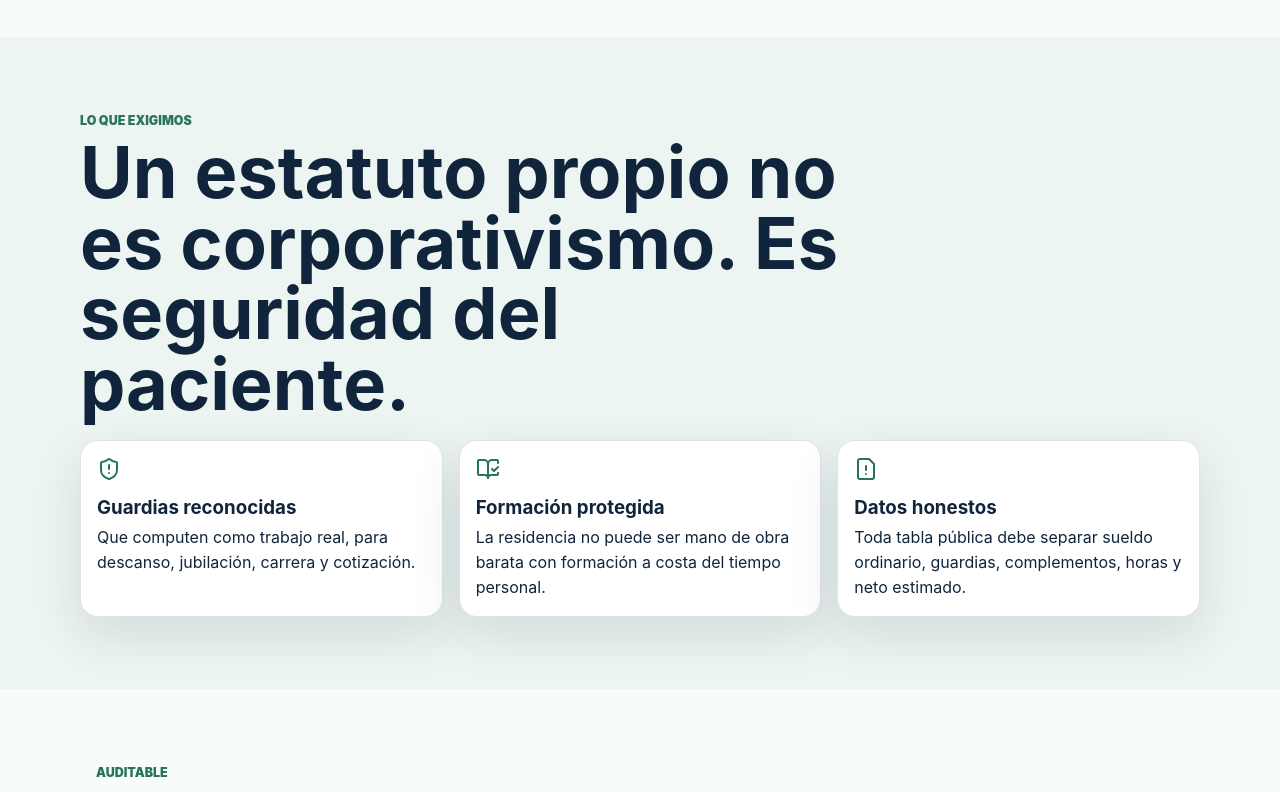
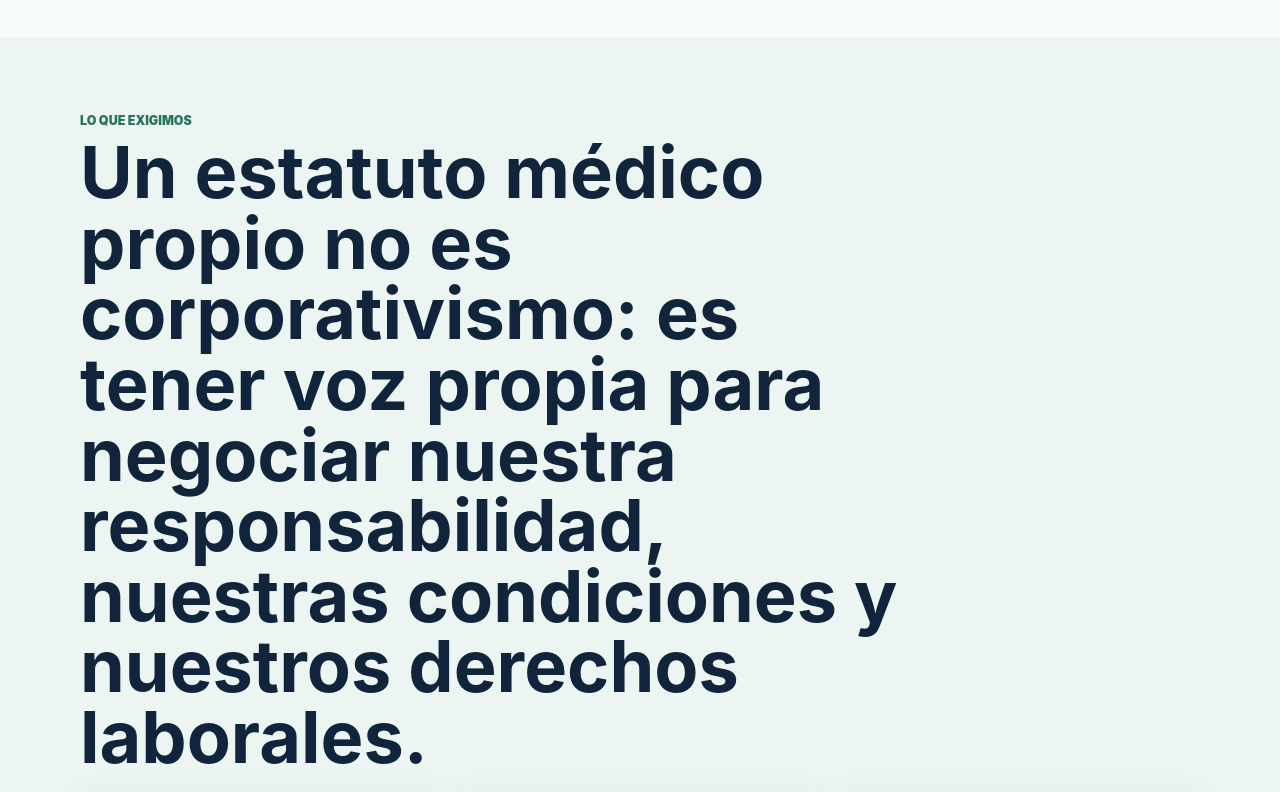
Before and after one commit to Guallar7/mir-estatuto-realidad, a React (Vite) app: page / in a window 1280 px wide. Shown: the part 6980-7772 px from the top of the page. Built offline with nearby package versions, Linux system fonts and the light colour scheme.

Commit message:
Actualiza mensaje sobre estatuto medico

```diff
--- a/src/main.jsx
+++ b/src/main.jsx
@@ -540,7 +540,7 @@ function App() {
       <RevealSection className="section soft">
         <div className="section-heading">
           <span className="kicker">Lo que exigimos</span>
-          <h2>Un estatuto propio no es corporativismo. Es seguridad del paciente.</h2>
+          <h2>Un estatuto médico propio no es corporativismo: es tener voz propia para negociar nuestra responsabilidad, nuestras condiciones y nuestros derechos laborales.</h2>
         </div>
         <div className="demands">
           <Demand icon={<ShieldAlert />} title="Guardias reconocidas" text="Que computen como trabajo real, para descanso, jubilación, carrera y cotización." />
```
